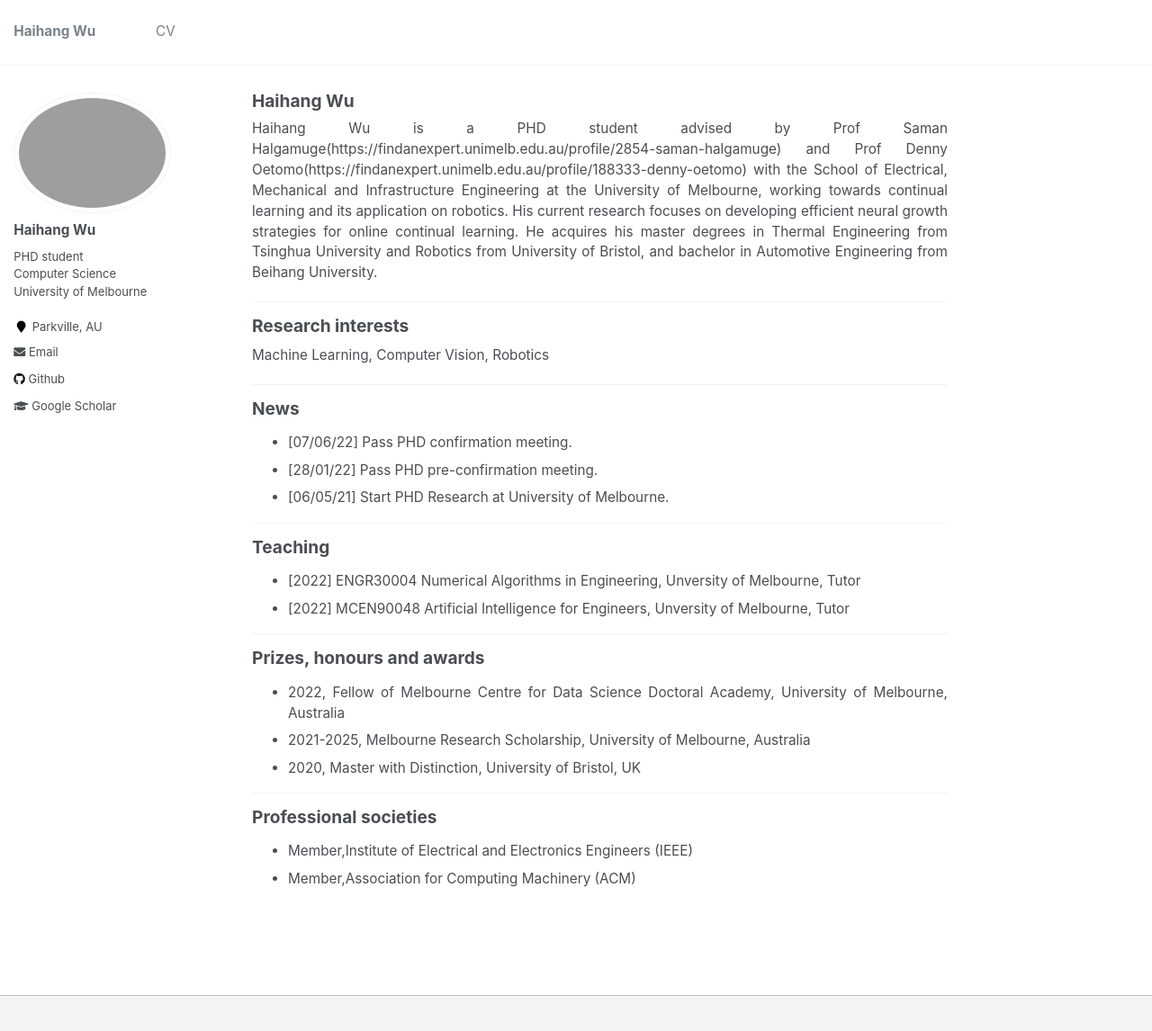
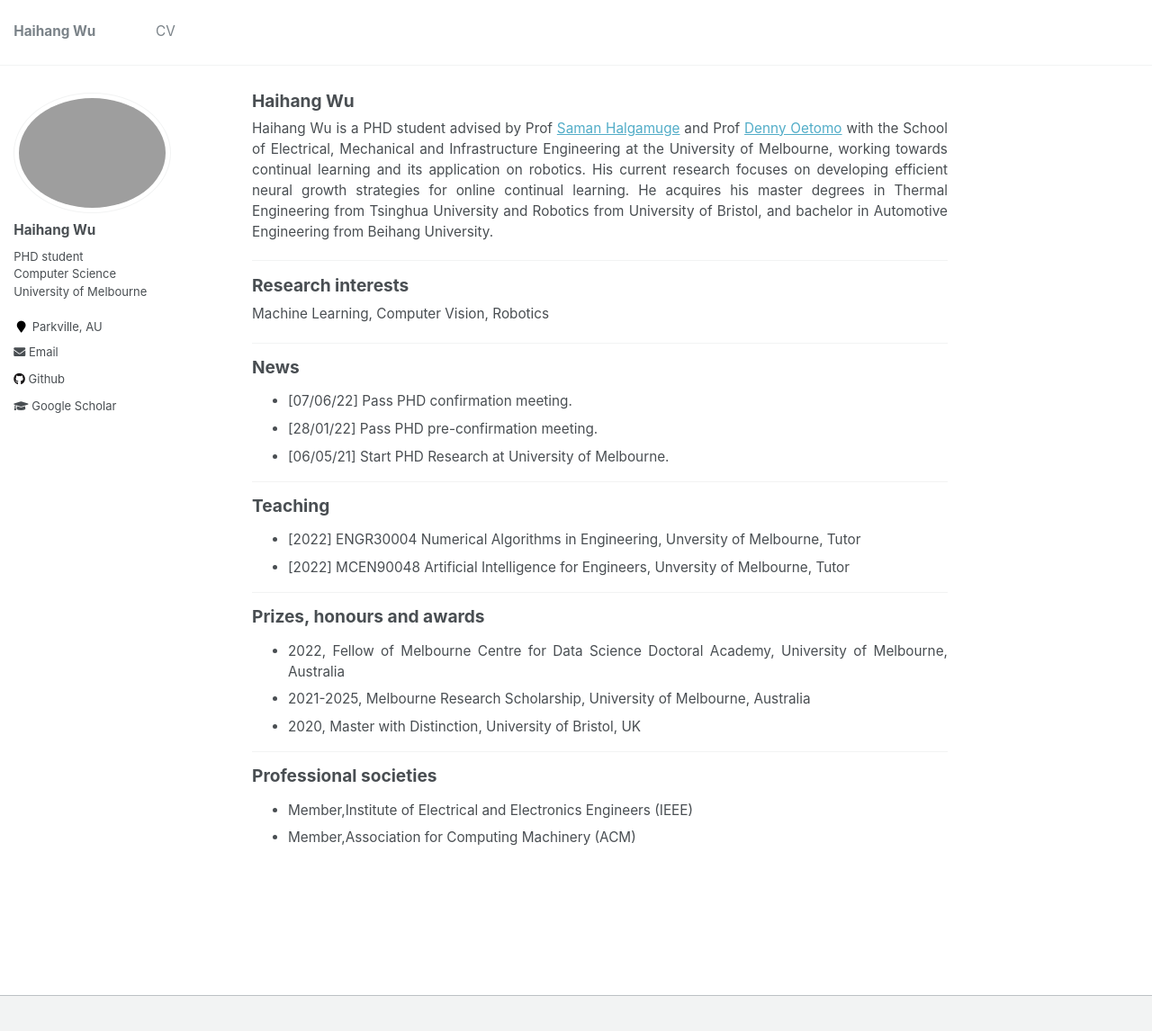
Before and after one commit to HaihangWu/HaihangWu.github.io, a Jekyll site: the page built from _pages/about.md, in a window 1280 px wide and 1168 px high. Shown: the top 1146 px of the window at 90% size. Built offline with Jekyll 4.4.1, drawn with Linux system fonts in a browser that asks for light colours.

Commit message:
Update about.md

```diff
--- a/_pages/about.md
+++ b/_pages/about.md
@@ -8,7 +8,7 @@ redirect_from:
   - /about.html
 ---
 
-Haihang Wu is a PHD student advised by Prof Saman Halgamuge(https://findanexpert.unimelb.edu.au/profile/2854-saman-halgamuge) and Prof Denny Oetomo(https://findanexpert.unimelb.edu.au/profile/188333-denny-oetomo) with the School of Electrical, Mechanical and Infrastructure Engineering at the University of Melbourne, working towards continual learning and its application on robotics. His current research focuses on developing efficient neural growth strategies for online continual learning. He acquires his master degrees in Thermal Engineering from Tsinghua University and Robotics from University of Bristol, and bachelor in Automotive Engineering from Beihang University.
+Haihang Wu is a PHD student advised by Prof [Saman Halgamuge](https://findanexpert.unimelb.edu.au/profile/2854-saman-halgamuge) and Prof [Denny Oetomo](https://findanexpert.unimelb.edu.au/profile/188333-denny-oetomo) with the School of Electrical, Mechanical and Infrastructure Engineering at the University of Melbourne, working towards continual learning and its application on robotics. His current research focuses on developing efficient neural growth strategies for online continual learning. He acquires his master degrees in Thermal Engineering from Tsinghua University and Robotics from University of Bristol, and bachelor in Automotive Engineering from Beihang University.
 
 - - -
 
```
